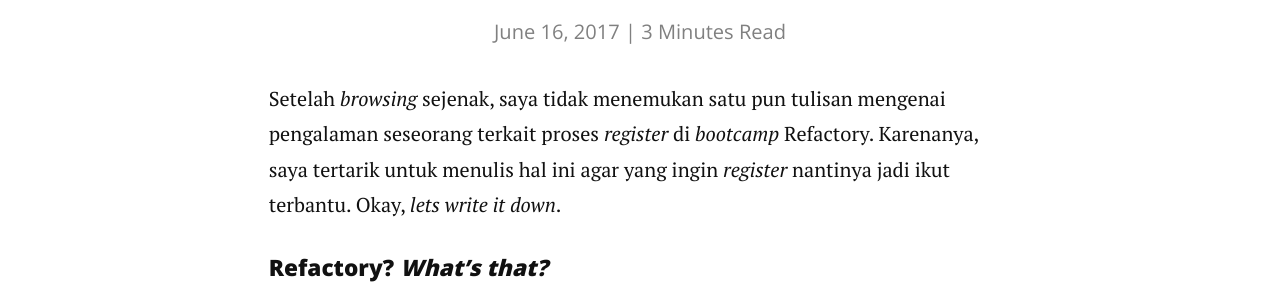
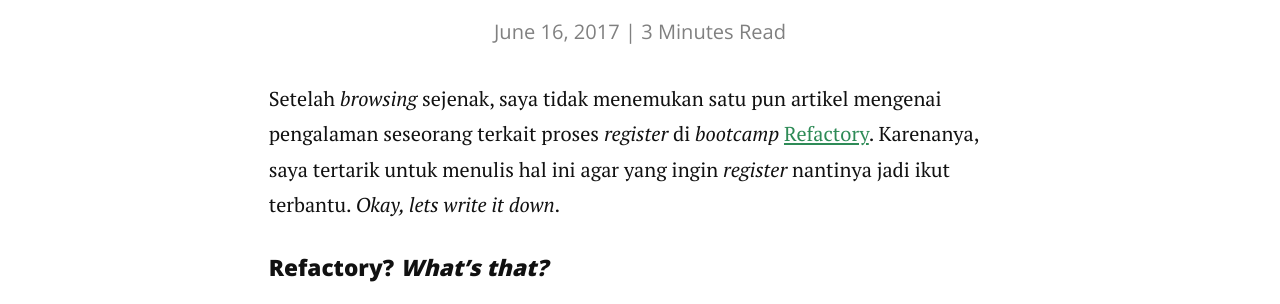
Before and after one commit to wlisrausr/wlisra.github.io, a Jekyll site: the page built from _posts/2017-06-16-register-experience-at-refactory-coding-bootcamp.markdown, in a window 1280 px wide and 900 px high. Shown: the part 448-752 px from the top of the window. Built offline with Jekyll 4.4.1, drawn with Linux system fonts in a browser that asks for light colours; nearby versions of some CDN libraries; comment, search, counter and statistics services are not loaded.

Commit message:
Update the content

```diff
--- a/_posts/2017-06-16-register-experience-at-refactory-coding-bootcamp.markdown
+++ b/_posts/2017-06-16-register-experience-at-refactory-coding-bootcamp.markdown
@@ -5,7 +5,7 @@ date: 2017-06-16
 comments: true
 ---
 
-Setelah *browsing* sejenak, saya tidak menemukan satu pun tulisan mengenai pengalaman seseorang terkait proses *register* di *bootcamp* Refactory. Karenanya, saya tertarik untuk menulis hal ini agar yang ingin *register* nantinya jadi ikut terbantu. Okay, *lets write it down*.
+Setelah *browsing* sejenak, saya tidak menemukan satu pun artikel mengenai pengalaman seseorang terkait proses *register* di *bootcamp* [Refactory](https://refactory.id/){:target="_blank"}. Karenanya, saya tertarik untuk menulis hal ini agar yang ingin *register* nantinya jadi ikut terbantu. *Okay, lets write it down*.
 
 #### Refactory? *What's that?*
 
```
